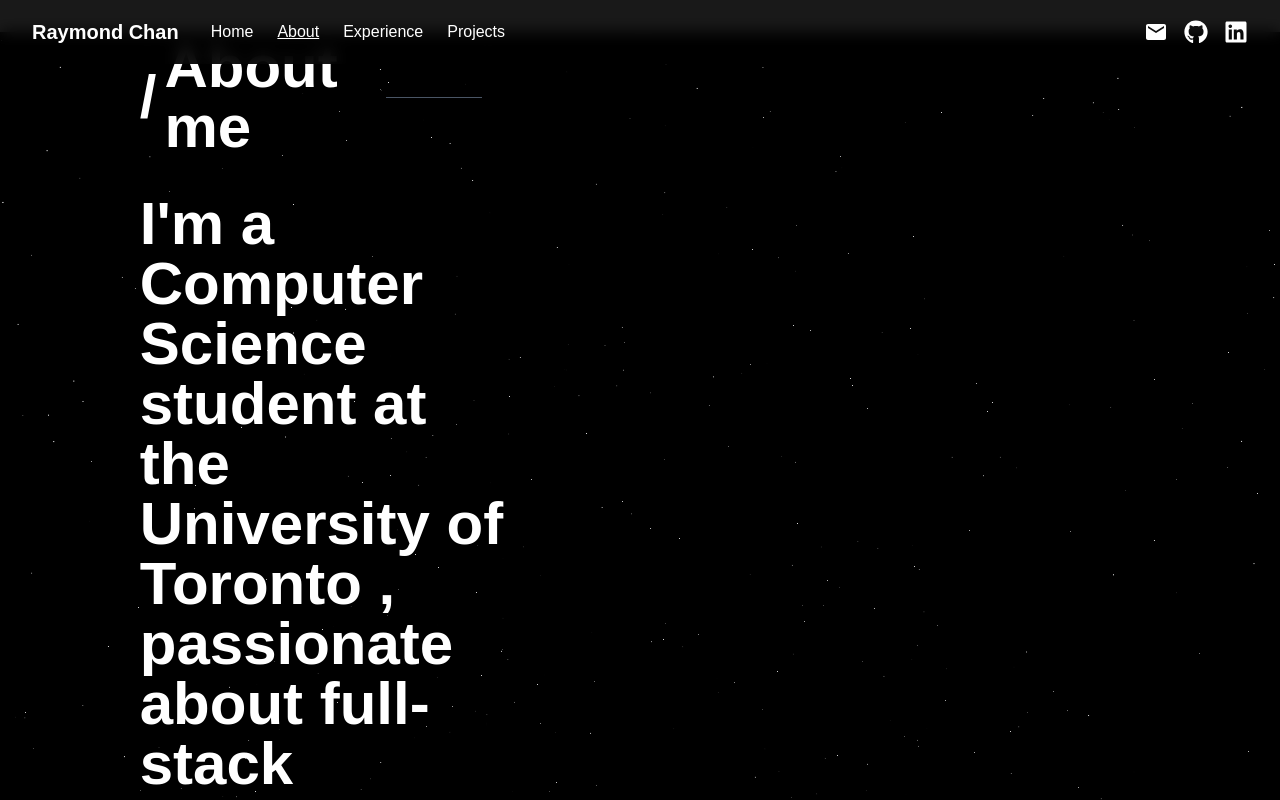
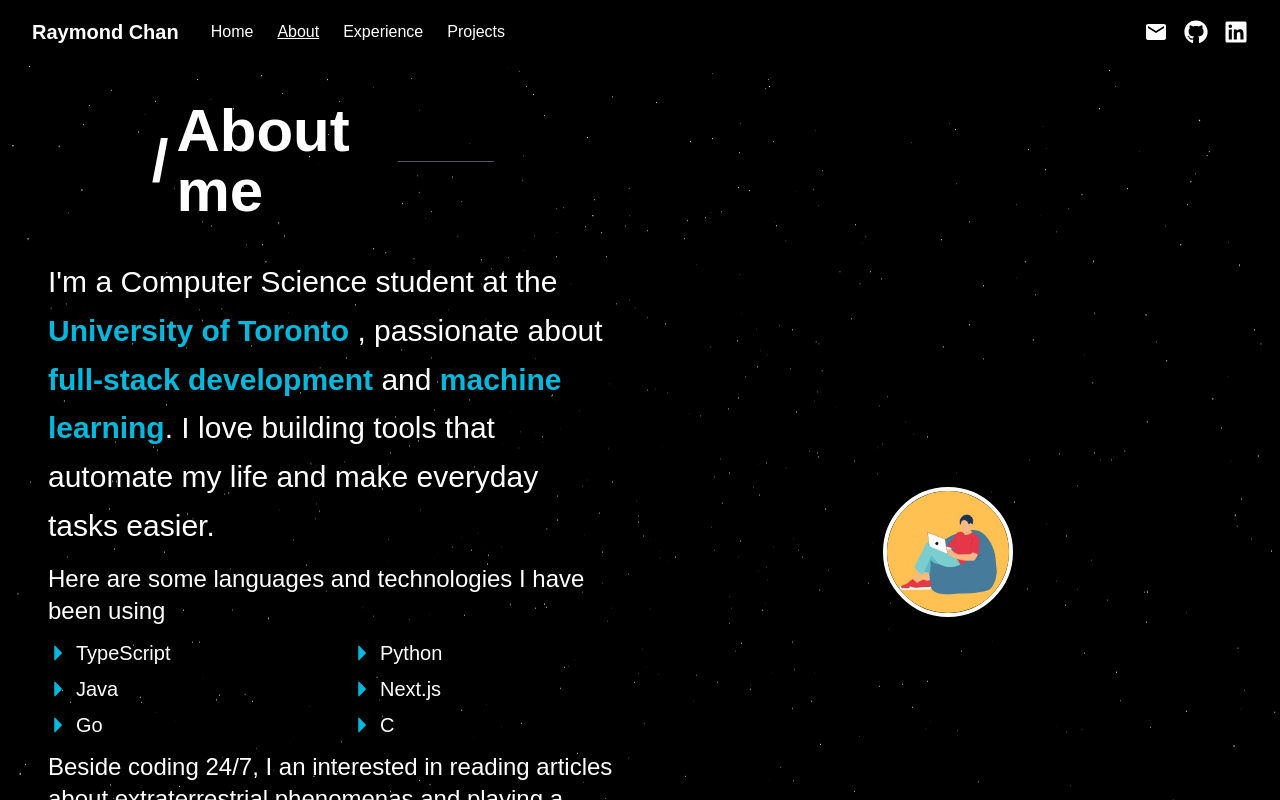
Before and after one commit to RaymondC-tech/portfolio, a Next.js app: page /about in a window 1280 px wide. Shown: the top 800 px of the page. Built offline with nearby package versions, Linux system fonts and the light colour scheme; a web font is replaced by a local one.

Commit message:
about me text layout finish

```diff
--- a/src/app/about/page.tsx
+++ b/src/app/about/page.tsx
@@ -7,7 +7,7 @@ import { SectionTitle, About_me } from "@/components"
 
 export default function page() {
   return (
-    <main className="min-h-screen">
+    <main className="min-h-screen max-w-8xl mx-auto px-4 pt-16 overflow-auto custom-scrollbar">
         <SectionTitle text="About me" underlineWidthClass="w-32"/>
 
         <div className="relative">
--- a/src/app/experiences/page.tsx
+++ b/src/app/experiences/page.tsx
@@ -23,7 +23,7 @@ export default function ExperiencePage() {
 
       <div className="relative">
         <div className="absolute left-1/2 h-screen w-px bg-white transform -translate-x-1/2 z-5"/>
-        <div className="mt-10">
+        <div className="mt-10 w-full max-w-[2000px] mx-auto px-8">
           {experienceData.map((e) => (
           <ExperienceItem key={e.id} exp={e} index={e.id}>
 
--- a/src/app/page.tsx
+++ b/src/app/page.tsx
@@ -42,9 +42,6 @@ export default function HomePage() {
         transition={{duration: 0.7, delay: 0.2}}
         >
           <div className="mt-8 text-center space-y-4">
-          <p className="max-w-xl mx-auto text-gray-300 text-xl">
-            I'm a Computer Science student at the University of Toronto, passionate about full-stack development and machine learning. I love building tools that automate my life and make everyday tasks easier.
-          </p>
           <div className={`flex justify-center`}>
               <a href="mailto:raymondch49@gmail.com" className="flex items-center">
                   <button className="flex items-center gap-2 px-4 py-3 text-xl border-white border-4 rounded hover:bg-gray-700">
--- a/src/components/about_me/About_me.tsx
+++ b/src/components/about_me/About_me.tsx
@@ -8,54 +8,47 @@ const technoloiges = ["TypeScript", "Python", "Java", "Next.js", "Go", "C"]
 
 export default function About_me() {
   return (
-    <div className="grid grid-cols-[1fr_auto_1fr] items-center w-full overflow-visible mb-8 mt-8">
+    <div className="w-full max-w-[1800px] mx-auto grid grid-cols-2 gap-12 px-8 mt-8 mb-8 items-center">
 
-      {/*Collum 1 */}
-      <div className="flex justify-center overflow-visible pr-4">
-        <div className="relative w-1/2 ">
-          <div className="inline-flex items-center text-6xl font-bold overflow-visible">
-          <p className="mb-3">
-            I'm a Computer Science student at the <span className="font-bold font-weight-700"> University of Toronto </span>,
-            passionate about full-stack development and machine learning. I love building tools
+    <div >
+
+      <p className="text-3xl leading-relaxed">
+            I'm a Computer Science student at the <span className="font-bold font-weight-700 text-cyan-500"> University of Toronto </span>,
+            passionate about <span className="font-bold font-weight-700 text-cyan-500"> full-stack development </span> and <span className="font-bold font-weight-700 text-cyan-500">machine learning</span>. I love building tools
             that automate my life and make everyday tasks easier.
       </p>
-            {/* <p>
-              Here are some languages and technologies I have been using */}
-            {/* </p>
-            <ul className="grid grid-cols-2 gap-x-10 gap-y-2 text-sm">
+
+      <p className="text-2xl mt-3">
+        Here are some languages and technologies I have been using
+      </p>
+        <ul className="grid grid-cols-2 gap-x-10 gap-y-2 text-xl mt-3">
           {technoloiges.map((language, idx) => (
             <li key = {idx} className="flex items-center gap-2">
-                  <VscTriangleRight/> { language }
+              <VscTriangleRight className="text-cyan-500"/> { language }
             </li>
           ))}
         </ul>
-            <p>
+        <p className="text-2xl mt-3">
           Beside coding 24/7, I an interested in reading articles about extraterrestrial
           phenomenas and playing a variety of
           enjoy playing sports
-            </p> */}
-
-            </div>
+        </p>
     </div>
 
-      </div>
-
-      {/*Empty collumn 2 */}
-      <div className="w-10px -z-20">
+    {/*Right side */}
+    <div className="flex justify-center">
     <Image
           src={exp.imageSrc}
           alt={exp.title}
           width={130}
           height={130}
-          className=" rounded-full opacity-0"
+          className=" rounded-full border-4 border-white"
         />
 
     </div>
 
-      {/*Empty collumn 3 */}
-      <div className="flex justify-center pl-4">
 
-      </div>
+
 
 
 
```
Lines whose indentation alone changed are shown as unchanged.
